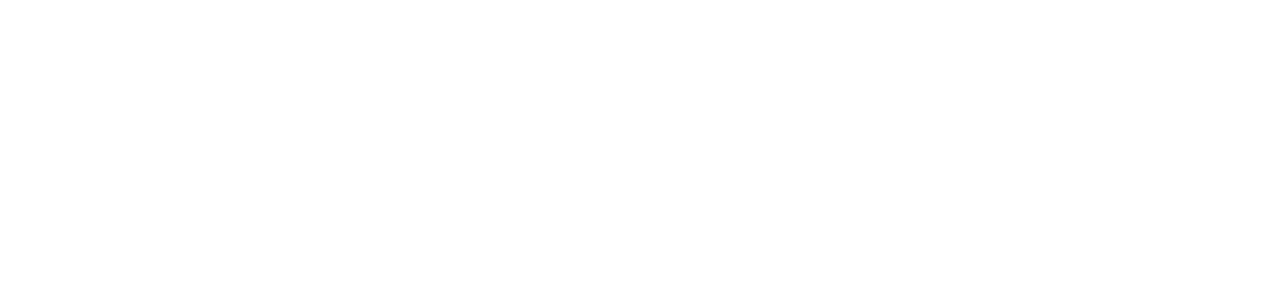
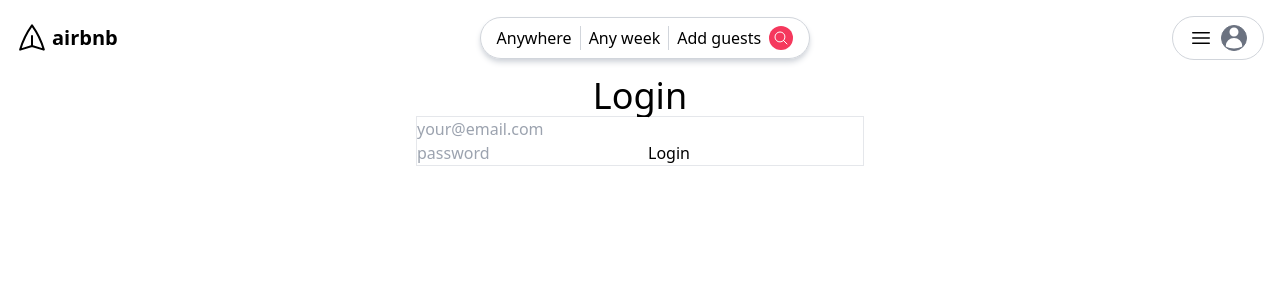
Before and after one commit to chirag-tech210/StayInn, a React (Vite) app in the folder client/: page /login in a window 1280 px wide. Before the commit this address had no page. Shown: the top 300 px of the page. Built offline with nearby package versions, Linux system fonts and the light colour scheme.

Commit message:
Add Layout and separate header from index

```diff
--- a/client/src/App.jsx
+++ b/client/src/App.jsx
@@ -1,10 +1,15 @@
 import { Routes, Route } from "react-router-dom";
+import Layout from "./Layout";
 import IndexPage from "./pages/IndexPage";
+import LoginPage from "./pages/LoginPage";
 
 function App() {
   return (
     <Routes>
-      <Route index element={<IndexPage />} />
+      <Route path="/" element={<Layout />}>
+        <Route index element={<IndexPage />} />
+        <Route path="/login" element={<LoginPage />} />
+      </Route>
     </Routes>
   );
 }
--- /dev/null
+++ b/client/src/Header.jsx
@@ -0,0 +1,83 @@
+import React from "react";
+import { Link } from "react-router-dom";
+
+export const Header = () => {
+  return (
+    <header className="flex items-center justify-between">
+      <a href="" className="flex items-center gap-1">
+        <svg
+          xmlns="http://www.w3.org/2000/svg"
+          fill="none"
+          viewBox="0 0 24 24"
+          strokeWidth={1.5}
+          stroke="currentColor"
+          className="w-8 h-8 -rotate-90"
+        >
+          <path
+            strokeLinecap="round"
+            strokeLinejoin="round"
+            d="M6 12L3.269 3.126A59.768 59.768 0 0121.485 12 59.77 59.77 0 013.27 20.876L5.999 12zm0 0h7.5"
+          />
+        </svg>
+        <span className="font-bold text-xl">airbnb</span>
+      </a>
+
+      <div className="flex gap-2 border border-gray-300 rounded-full py-2 px-4 shadow-md shadow-gray-300">
+        <div>Anywhere</div>
+        <div className="border-l border-gray-300"></div>
+        <div>Any week</div>
+        <div className="border-l border-gray-300"></div>
+        <div>Add guests</div>
+        <button className="bg-primary text-white p-1 rounded-full">
+          <svg
+            xmlns="http://www.w3.org/2000/svg"
+            fill="none"
+            viewBox="0 0 24 24"
+            strokeWidth={1.5}
+            stroke="currentColor"
+            className="w-4 h-4"
+          >
+            <path
+              strokeLinecap="round"
+              strokeLinejoin="round"
+              d="M21 21l-5.197-5.197m0 0A7.5 7.5 0 105.196 5.196a7.5 7.5 0 0010.607 10.607z"
+            />
+          </svg>
+        </button>
+      </div>
+      <Link
+        to={"/login"}
+        className="flex gap-2 items-center border border-gray-300 rounded-full py-2 px-4"
+      >
+        <svg
+          xmlns="http://www.w3.org/2000/svg"
+          fill="none"
+          viewBox="0 0 24 24"
+          strokeWidth={1.5}
+          stroke="currentColor"
+          className="w-6 h-6"
+        >
+          <path
+            strokeLinecap="round"
+            strokeLinejoin="round"
+            d="M3.75 6.75h16.5M3.75 12h16.5m-16.5 5.25h16.5"
+          />
+        </svg>
+        <div className="bg-gray-500 text-white rounded-full border border-gray-500 overflow-hidden">
+          <svg
+            xmlns="http://www.w3.org/2000/svg"
+            viewBox="0 0 24 24"
+            fill="currentColor"
+            className="w-6 h-6"
+          >
+            <path
+              fillRule="evenodd"
+              d="M7.5 6a4.5 4.5 0 119 0 4.5 4.5 0 01-9 0zM3.751 20.105a8.25 8.25 0 0116.498 0 .75.75 0 01-.437.695A18.683 18.683 0 0112 22.5c-2.786 0-5.433-.608-7.812-1.7a.75.75 0 01-.437-.695z"
+              clipRule="evenodd"
+            />
+          </svg>
+        </div>
+      </Link>
+    </header>
+  );
+};
--- /dev/null
+++ b/client/src/Layout.jsx
@@ -0,0 +1,14 @@
+import React from "react";
+import { Outlet } from "react-router-dom";
+import { Header } from "./Header";
+
+const Layout = () => {
+  return (
+    <div className="p-4">
+      <Header />
+      <Outlet />
+    </div>
+  );
+};
+
+export default Layout;
--- a/client/src/pages/IndexPage.jsx
+++ b/client/src/pages/IndexPage.jsx
@@ -1,81 +1,9 @@
 import React from "react";
 
-const IndexPage = () => {
+ const IndexPage = () => {
   return (
     <div>
-      <header className="p-4 flex items-center justify-between">
-        <a href="" className="flex items-center gap-1">
-          <svg
-            xmlns="http://www.w3.org/2000/svg"
-            fill="none"
-            viewBox="0 0 24 24"
-            strokeWidth={1.5}
-            stroke="currentColor"
-            className="w-8 h-8 -rotate-90"
-          >
-            <path
-              strokeLinecap="round"
-              strokeLinejoin="round"
-              d="M6 12L3.269 3.126A59.768 59.768 0 0121.485 12 59.77 59.77 0 013.27 20.876L5.999 12zm0 0h7.5"
-            />
-          </svg>
-          <span className="font-bold text-xl">airbnb</span>
-        </a>
-
-        <div className="flex gap-2 border border-gray-300 rounded-full py-2 px-4 shadow-md shadow-gray-300">
-          <div>Anywhere</div>
-          <div className="border-l border-gray-300"></div>
-          <div>Any week</div>
-          <div className="border-l border-gray-300"></div>
-          <div>Add guests</div>
-          <button className="bg-primary text-white p-1 rounded-full">
-            <svg
-              xmlns="http://www.w3.org/2000/svg"
-              fill="none"
-              viewBox="0 0 24 24"
-              strokeWidth={1.5}
-              stroke="currentColor"
-              className="w-4 h-4"
-            >
-              <path
-                strokeLinecap="round"
-                strokeLinejoin="round"
-                d="M21 21l-5.197-5.197m0 0A7.5 7.5 0 105.196 5.196a7.5 7.5 0 0010.607 10.607z"
-              />
-            </svg>
-          </button>
-        </div>
-        <div className="flex gap-2 items-center border border-gray-300 rounded-full py-2 px-4">
-          <svg
-            xmlns="http://www.w3.org/2000/svg"
-            fill="none"
-            viewBox="0 0 24 24"
-            strokeWidth={1.5}
-            stroke="currentColor"
-            className="w-6 h-6"
-          >
-            <path
-              strokeLinecap="round"
-              strokeLinejoin="round"
-              d="M3.75 6.75h16.5M3.75 12h16.5m-16.5 5.25h16.5"
-            />
-          </svg>
-          <div className="bg-gray-500 text-white rounded-full border border-gray-500 overflow-hidden">
-            <svg
-              xmlns="http://www.w3.org/2000/svg"
-              viewBox="0 0 24 24"
-              fill="currentColor"
-              className="w-6 h-6"
-            >
-              <path
-                fillRule="evenodd"
-                d="M7.5 6a4.5 4.5 0 119 0 4.5 4.5 0 01-9 0zM3.751 20.105a8.25 8.25 0 0116.498 0 .75.75 0 01-.437.695A18.683 18.683 0 0112 22.5c-2.786 0-5.433-.608-7.812-1.7a.75.75 0 01-.437-.695z"
-                clipRule="evenodd"
-              />
-            </svg>
-          </div>
-        </div>
-      </header>
+        Index page here
     </div>
   );
 };
--- /dev/null
+++ b/client/src/pages/LoginPage.jsx
@@ -0,0 +1,16 @@
+import React from "react";
+
+const LoginPage = () => {
+  return (
+    <div className="mt-4 ">
+      <h1 className="text-4xl text-center">Login</h1>
+      <form className="max-w-md mx-auto border">
+        <input type="email" placeholder="your@email.com" />
+        <input type="password" placeholder="password" />
+        <button>Login</button>
+      </form>
+    </div>
+  );
+};
+
+export default LoginPage;
```
